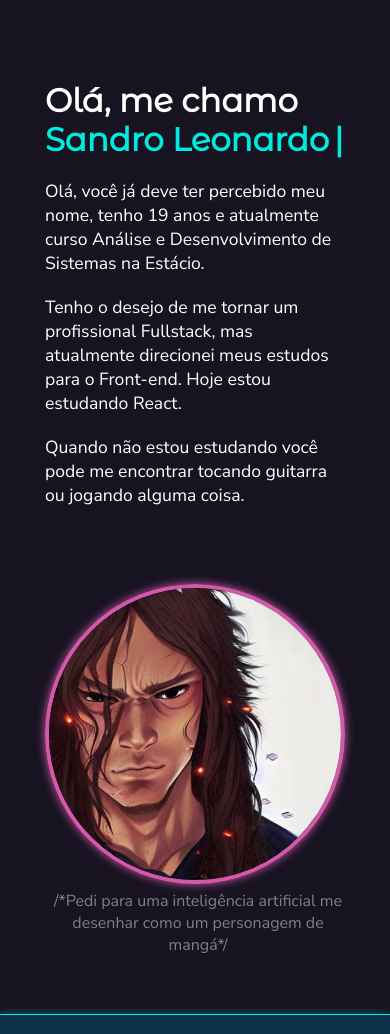
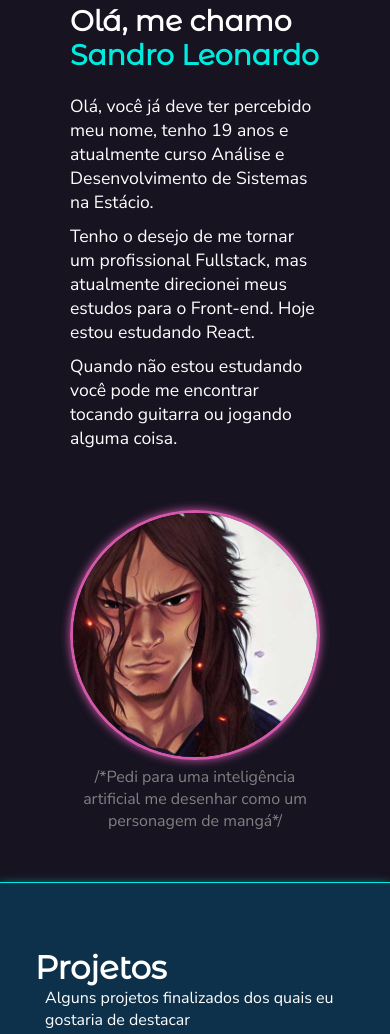
Before and after one commit to leonardoalc/portfolio, a plain HTML site: page index.html in a window 390 px wide. Shown: the part 460-1494 px from the top of the page. Drawn offline with Linux system fonts and the light colour scheme.

Commit message:
ok, isso é definitivamente o final
Eu juro que essa é a ultima versão desse projeto.

```diff
--- a/src/styles/index.css
+++ b/src/styles/index.css
@@ -97,57 +97,44 @@ h1 {
 h2 {
     font-family: var(--font-title);
 }
+/* INÍCIO */
 #welcome-section {
-    display: flex;
-    position: relative;
+    display: grid;
+    grid-template-columns: 400px 400px;
+
+    gap: 50px;
+    width: 800px;
+
+    margin: auto;
+    padding-bottom: 50px;
 }
-#welcome-text {
-    margin: 75px 0px 150px 8%;
-    max-width: 400px;
+#welcome-text h1 {
+    height: 100px;
+
+    margin-bottom: 20px;
 }
-#name-welcome {
+span#name-welcome {
     color: var(--cor-font01);
 }
-#name-welcome::after {
-    content: "|";
-    margin-left: 5px;
-    animation: piscar 1s infinite;
-}
-#about-me-text {
-    font-size: 1.1em;
-}
-#about-me-text > p {
-    margin-top: 20px;
+#welcome-text p {
+    font-size: 1.3em;
+
+    margin-bottom: 10px;
 }
 #welcome-image {
-    position: absolute;
-
-    top:  5%;
-    left: 55%;
-}
-#welcome-image > img {
-    width: 450px;
-
-    border-radius: 50%;
-    border: 4px solid var(--cor-back-infobox);
-
-    box-shadow: 0rem 0rem 0.625em 0rem var(--cor-back-infobox);
-
-    transition: box-shadow, border 1.5s;
-}
-#welcome-image > img:hover {
-    box-shadow: 0rem 0rem 0.625em 0rem var(--cor-font01);
-    border: 4px solid var(--cor-font01);
-
-}
-#welcome-image > p {
-    position: absolute;
-    left: 17%;
-    color: gray;
-    width: 300px;
     text-align: center;
 }
-/* !!! Projetos !!! */
+#welcome-image img {
+    width: 400px;
+
+    border: 3px solid var(--cor-back-infobox);
+    box-shadow: 0px 0px 10px #D459AB;
+    border-radius: 50%;
+}
+#welcome-image p {
+    color: gray;
+}
+/* Projetos */
 #projects {
     width: 100%;
 
--- a/src/styles/mediaqueries.css
+++ b/src/styles/mediaqueries.css
@@ -1,8 +1,5 @@
 @charset "UTF-8";
 @media screen and (max-width: 1220px) {
-    #welcome-image {
-        left: 50%;
-    }
     /* !!! Projetos !!! */
     #container-projects {
         grid-template-columns: 320px 320px;
@@ -11,28 +8,36 @@
 }
 @media screen and (max-width: 1000px) {
     #welcome-section {
-        display: grid;
-        grid-template-columns: 450px;
-        grid-template-rows: 580px 630px;
+        grid-template-columns: 250px 250px;
 
-        justify-content: center;
+        width: 500px;
+
+        align-items: center;
     }
-    #welcome-text {
-        margin: 75px 0px 150px auto;
-        max-width: 400px;
+    #welcome-text h1 {
+        height: 70px;
 
+        margin-bottom: 20px;
+
+        font-size: 1.77em;
+    }
+    span#name-welcome {
+        color: var(--cor-font01);
+    }
+    #welcome-text p {
+        font-size: 1.1em;
+
+        margin-bottom: 10px;
     }
     #welcome-image {
-        transform: translate(-50%, 0%);
+        text-align: center;
+    }
+    #welcome-image img {
+        width: 250px;
 
-        top: 580px;
-        left: 50%;
-    }
-    #welcome-image > img {
-        width: 450px;
-    }
-    #welcome-image > p {
-        left: 18%;
+        border: 3px solid var(--cor-back-infobox);
+        box-shadow: 0px 0px 10px #D459AB;
+        border-radius: 50%;
     }
     /* !!! HABILIDADES !!!*/
     #skills-container {
@@ -62,7 +67,7 @@
         font-size: 1.05em;
     }
 }
-@media screen and (max-width: 780px) {
+@media screen and (max-width: 800px) {
     #project-text {
         margin: auto;
 
@@ -120,32 +125,12 @@
         font-size: 2.02em;
     }
     #welcome-section {
-        display: grid;
-        grid-template-columns: 300px;
-        grid-template-rows: 580px 430px;
+        grid-template-columns: 250px;
 
+        width: 250px;
+
+        align-items: center;
         justify-content: center;
-    }
-    #welcome-text {
-        margin: 75px 0px 150px auto;
-        max-width: 300px;
-
-        margin: auto;
-    }
-    #about-me-text {
-        font-size: 1.1em;
-    }
-    #welcome-image {
-        transform: translate(-50%, 0%);
-
-        top: 580px;
-        left: 50%;
-    }
-    #welcome-image > img {
-        width: 300px;
-    }
-    #welcome-image > p {
-        left: 1%;
     }
     /* !!! HABILIDADES !!!*/
     #skills-container {
```
